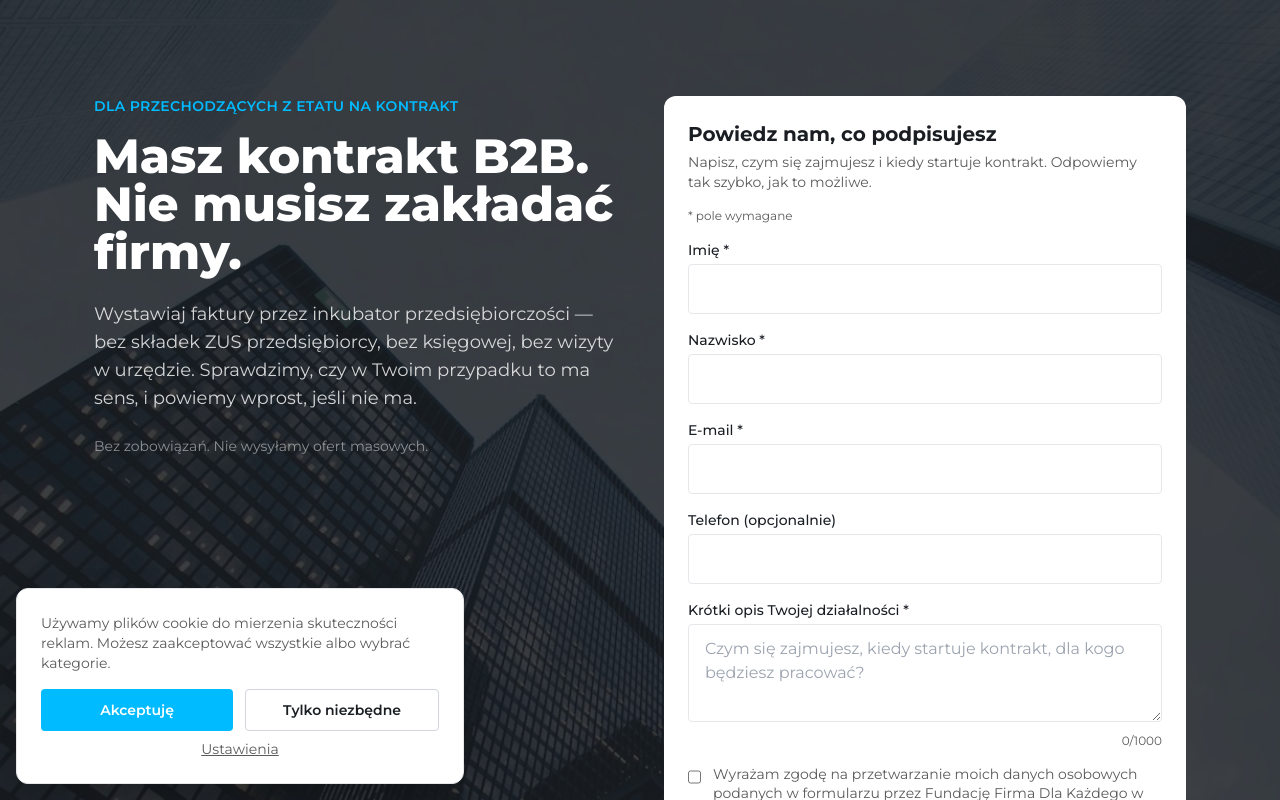
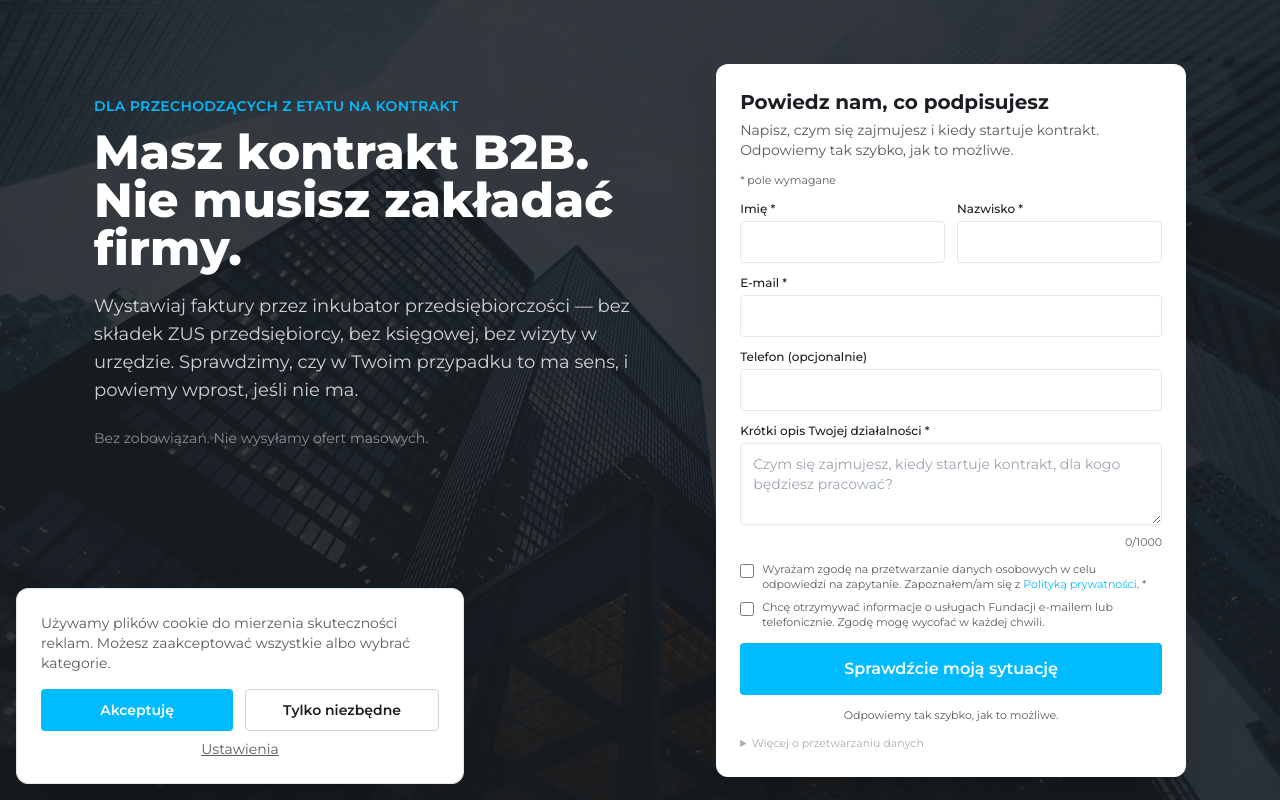
Before and after one commit to malpamalpam/fdk-landing, a Next.js app: page /lp/landing1 in a window 1280 px wide. Shown: the top 800 px of the page. Built offline with nearby package versions, Linux system fonts and the light colour scheme; no server answers.

Commit message:
feat: form in hero above the fold, remove bottom form, compact layout

```diff
--- a/src/components/LandingTemplate.tsx
+++ b/src/components/LandingTemplate.tsx
@@ -26,6 +26,26 @@ function useFadeIn(ref: React.RefObject<HTMLElement | null>) {
   }, [ref]);
 }
 
+function ScrollToFormLink({ label, className }: { label: string; className?: string }) {
+  return (
+    <a
+      href="#formularz"
+      onClick={(e) => {
+        e.preventDefault();
+        const el = document.getElementById('formularz');
+        if (el) {
+          el.scrollIntoView({ behavior: 'smooth' });
+          const firstInput = el.querySelector<HTMLInputElement>('input:not([type=hidden]):not([tabindex="-1"])');
+          firstInput?.focus({ preventScroll: true });
+        }
+      }}
+      className={className}
+    >
+      {label}
+    </a>
+  );
+}
+
 export default function LandingTemplate({ landing }: { landing: LandingContent }) {
   const pageRef = useRef<HTMLDivElement>(null);
   useFadeIn(pageRef);
@@ -35,26 +55,28 @@ export default function LandingTemplate({ landing }: { landing: LandingContent }
     pushEvent(EVENTS.pageView, { landing_slug: landing.slug, segment: landing.segment });
   }, [landing.slug, landing.segment]);
 
+  const ctaClass = 'inline-flex items-center justify-center bg-brand hover:bg-brandDark text-white font-semibold px-8 py-4 rounded-[4px] transition-colors text-lg';
+
   return (
     <div ref={pageRef}>
-      {/* ── Hero ── */}
-      <section className="relative bg-ink text-white" id="hero">
+      {/* ── Hero with form ── */}
+      <section className="relative bg-ink text-white min-h-screen lg:min-h-[700px]" id="hero">
         <Image src="/hero.jpg" alt="" fill className="object-cover" priority sizes="100vw" />
-        <div className="absolute inset-0 bg-[rgba(26,30,35,0.85)]" aria-hidden="true" />
-        <div className="relative z-10 max-w-[1140px] mx-auto px-4 md:px-6 py-16 md:py-24">
-          <div className="grid grid-cols-1 lg:grid-cols-2 gap-12 items-start">
-            <div>
-              <p className="text-brand text-sm font-semibold uppercase tracking-wide mb-4">{landing.hero.eyebrow}</p>
-              <h1 className="text-3xl sm:text-4xl md:text-5xl font-extrabold leading-tight mb-6">{landing.hero.h1}</h1>
-              <p className="text-lg text-white/80 mb-6">{landing.hero.lead}</p>
-              <p className="text-white/50 text-sm mb-2">{landing.hero.trustLine}</p>
-              <a href="#formularz" className="inline-flex lg:hidden items-center bg-brand hover:bg-brandDark text-white font-semibold text-lg px-8 py-4 rounded-[4px] transition-colors mt-4">
-                {landing.hero.submitLabel}
-              </a>
+        <div className="absolute inset-0 bg-[rgba(26,30,35,0.87)]" aria-hidden="true" />
+        <div className="relative z-10 max-w-[1140px] mx-auto px-4 md:px-6 py-12 lg:py-16">
+          <div className="grid grid-cols-1 lg:grid-cols-[55fr_45fr] gap-8 lg:gap-12 items-start">
+            {/* Left — copy */}
+            <div className="lg:py-8">
+              <p className="text-brand text-sm font-semibold uppercase tracking-wide mb-3">{landing.hero.eyebrow}</p>
+              <h1 className="text-3xl sm:text-4xl lg:text-5xl font-extrabold leading-tight mb-5">{landing.hero.h1}</h1>
+              <p className="text-base lg:text-lg text-white/80 mb-4 lg:mb-6">{landing.hero.lead}</p>
+              <p className="text-white/50 text-sm hidden lg:block">{landing.hero.trustLine}</p>
             </div>
-            <div className="hidden lg:block bg-white rounded-[12px] p-6 text-ink">
-              <h2 className="text-xl font-bold mb-1">{landing.hero.formHeading}</h2>
-              <p className="text-body text-sm mb-4">{landing.hero.formIntro}</p>
+
+            {/* Right — form card */}
+            <div className="bg-white rounded-[12px] p-5 lg:p-6 text-ink shadow-2xl" id="formularz">
+              <h2 className="text-lg lg:text-xl font-bold mb-1">{landing.hero.formHeading}</h2>
+              <p className="text-body text-sm mb-3">{landing.hero.formIntro}</p>
               <LeadForm landing={landing} variant="hero" />
             </div>
           </div>
@@ -199,14 +221,12 @@ export default function LandingTemplate({ landing }: { landing: LandingContent }
         </div>
       </section>
 
-      {/* ── Final CTA + formularz ── */}
-      <section className="py-16 md:py-24 bg-white" id="formularz">
-        <div className="max-w-[600px] mx-auto px-4 md:px-6">
-          <h2 className="text-3xl md:text-4xl font-bold text-ink mb-3 fade-in-up">{landing.finalCta.title}</h2>
-          <p className="text-body mb-8 fade-in-up">{landing.finalCta.text}</p>
-          <div className="fade-in-up">
-            <LeadForm landing={landing} variant="full" />
-          </div>
+      {/* ── Final CTA — scroll to hero form ── */}
+      <section className="py-16 md:py-24 bg-white">
+        <div className="max-w-[600px] mx-auto px-4 md:px-6 text-center fade-in-up">
+          <h2 className="text-3xl md:text-4xl font-bold text-ink mb-3">{landing.finalCta.title}</h2>
+          <p className="text-body mb-8">{landing.finalCta.text}</p>
+          <ScrollToFormLink label={landing.finalCta.submitLabel} className={ctaClass} />
         </div>
       </section>
 
--- a/src/components/LeadForm.tsx
+++ b/src/components/LeadForm.tsx
@@ -34,7 +34,7 @@ type FormData = z.infer<ReturnType<typeof makeSchema>>;
 
 export default function LeadForm({
   landing,
-  variant = 'full',
+  variant = 'hero',
 }: {
   landing: LandingContent;
   variant?: 'hero' | 'full';
@@ -45,7 +45,6 @@ export default function LeadForm({
   const timestampRef = useRef(Date.now());
 
   const schema = makeSchema();
-
   const {
     register,
     handleSubmit,
@@ -56,7 +55,7 @@ export default function LeadForm({
     defaultValues: { consent_rodo: undefined, consent_marketing: false, website: '', phone: '' },
   });
 
-  const descriptionValue = watch('description') || '';
+  const descVal = watch('description') || '';
 
   const handleFormFocus = () => {
     if (!formStarted) {
@@ -65,11 +64,8 @@ export default function LeadForm({
     }
   };
 
-  const submitLabel = variant === 'hero' ? landing.hero.submitLabel : landing.finalCta.submitLabel;
-
   const onSubmit = async (data: FormData) => {
     setServerError('');
-
     const eventId = crypto.randomUUID();
     const ft = getFirstTouch();
     const lt = getLastTouch();
@@ -111,10 +107,8 @@ export default function LeadForm({
         headers: { 'Content-Type': 'application/json' },
         body: JSON.stringify(payload),
       });
-
       const result = await res.json();
       if (result.ok) {
-        // Store for thank-you page events
         sessionStorage.setItem('fdk_lp_event_id', eventId);
         sessionStorage.setItem('fdk_lp_slug', landing.slug);
         sessionStorage.setItem('fdk_lp_segment', landing.segment);
@@ -130,133 +124,131 @@ export default function LeadForm({
     }
   };
 
-  // ── Success state ──
+  // ── Success ──
   if (success) {
     return (
-      <div className="bg-brand/5 border border-brand/20 rounded-[12px] p-6 text-center">
-        <h3 className="text-2xl font-bold text-ink mb-3">Dziękujemy za wiadomość!</h3>
-        <p className="text-body">
+      <div className="bg-brand/5 border border-brand/20 rounded-[12px] p-6 text-center min-h-[300px] flex flex-col items-center justify-center">
+        <h3 className="text-xl font-bold text-ink mb-3">Dziękujemy za wiadomość!</h3>
+        <p className="text-body text-sm">
           Otrzymaliśmy Twoje zgłoszenie i niezwłocznie się z Tobą skontaktujemy.
-          Potwierdzenie wysłaliśmy na adres <strong>{success}</strong>.
+          Potwierdzenie wysłaliśmy na adres <strong className="text-ink">{success}</strong>.
         </p>
       </div>
     );
   }
 
-  const inputCls = 'w-full px-4 py-3 border border-gray-200 rounded-[4px] text-ink bg-white focus:outline-none focus:ring-2 focus:ring-brand focus:border-transparent transition-shadow';
-  const labelCls = 'block text-sm font-medium text-ink mb-1';
-  const errCls = 'text-red-500 text-sm mt-1';
+  const inp = 'w-full px-3 py-2.5 border border-gray-200 rounded-[4px] text-ink text-sm bg-white focus:outline-none focus:ring-2 focus:ring-brand focus:border-transparent transition-shadow';
+  const lbl = 'block text-xs font-medium text-ink mb-1';
+  const err = 'text-red-500 text-xs mt-0.5';
 
   return (
-    <form onSubmit={handleSubmit(onSubmit)} noValidate className="space-y-4" onFocus={handleFormFocus}>
-      <p className="text-xs text-body mb-2">* pole wymagane</p>
+    <form onSubmit={handleSubmit(onSubmit)} noValidate className="space-y-3" onFocus={handleFormFocus}>
+      <p className="text-[11px] text-body">* pole wymagane</p>
 
-      {/* Honeypot — invisible to users */}
+      {/* Honeypot */}
       <div style={{ position: 'absolute', left: '-9999px', top: '-9999px' }} aria-hidden="true">
         <label htmlFor={`hp-${variant}`}>Website</label>
         <input id={`hp-${variant}`} type="text" tabIndex={-1} autoComplete="off" {...register('website')} />
       </div>
 
-      {/* Imię */}
+      {/* Imię + Nazwisko — one row */}
+      <div className="grid grid-cols-2 gap-3">
         <div>
-        <label htmlFor={`fn-${variant}`} className={labelCls}>Imię *</label>
-        <input id={`fn-${variant}`} type="text" autoComplete="given-name" className={inputCls} {...register('firstName')} aria-invalid={!!errors.firstName} aria-describedby={errors.firstName ? `fn-err-${variant}` : undefined} />
-        {errors.firstName && <p id={`fn-err-${variant}`} className={errCls} role="alert">{errors.firstName.message}</p>}
+          <label htmlFor={`fn-${variant}`} className={lbl}>Imię *</label>
+          <input id={`fn-${variant}`} type="text" autoComplete="given-name" className={inp} {...register('firstName')} aria-invalid={!!errors.firstName} aria-describedby={errors.firstName ? `fn-e-${variant}` : undefined} />
+          {errors.firstName && <p id={`fn-e-${variant}`} className={err} role="alert">{errors.firstName.message}</p>}
         </div>
-
-      {/* Nazwisko */}
         <div>
-        <label htmlFor={`ln-${variant}`} className={labelCls}>Nazwisko *</label>
-        <input id={`ln-${variant}`} type="text" autoComplete="family-name" className={inputCls} {...register('lastName')} aria-invalid={!!errors.lastName} aria-describedby={errors.lastName ? `ln-err-${variant}` : undefined} />
-        {errors.lastName && <p id={`ln-err-${variant}`} className={errCls} role="alert">{errors.lastName.message}</p>}
+          <label htmlFor={`ln-${variant}`} className={lbl}>Nazwisko *</label>
+          <input id={`ln-${variant}`} type="text" autoComplete="family-name" className={inp} {...register('lastName')} aria-invalid={!!errors.lastName} aria-describedby={errors.lastName ? `ln-e-${variant}` : undefined} />
+          {errors.lastName && <p id={`ln-e-${variant}`} className={err} role="alert">{errors.lastName.message}</p>}
+        </div>
       </div>
 
       {/* E-mail */}
       <div>
-        <label htmlFor={`em-${variant}`} className={labelCls}>E-mail *</label>
-        <input id={`em-${variant}`} type="email" autoComplete="email" className={inputCls} {...register('email')} aria-invalid={!!errors.email} aria-describedby={errors.email ? `em-err-${variant}` : undefined} />
-        {errors.email && <p id={`em-err-${variant}`} className={errCls} role="alert">{errors.email.message}</p>}
+        <label htmlFor={`em-${variant}`} className={lbl}>E-mail *</label>
+        <input id={`em-${variant}`} type="email" autoComplete="email" className={inp} {...register('email')} aria-invalid={!!errors.email} aria-describedby={errors.email ? `em-e-${variant}` : undefined} />
+        {errors.email && <p id={`em-e-${variant}`} className={err} role="alert">{errors.email.message}</p>}
       </div>
 
-      {/* Telefon (opcjonalnie) */}
+      {/* Telefon */}
       <div>
-        <label htmlFor={`ph-${variant}`} className={labelCls}>Telefon (opcjonalnie)</label>
-        <input id={`ph-${variant}`} type="tel" autoComplete="tel" className={inputCls} {...register('phone')} />
+        <label htmlFor={`ph-${variant}`} className={lbl}>Telefon (opcjonalnie)</label>
+        <input id={`ph-${variant}`} type="tel" autoComplete="tel" className={inp} {...register('phone')} />
       </div>
 
-      {/* Opis działalności */}
+      {/* Opis */}
       <div>
-        <label htmlFor={`desc-${variant}`} className={labelCls}>Krótki opis Twojej działalności *</label>
+        <label htmlFor={`desc-${variant}`} className={lbl}>Krótki opis Twojej działalności *</label>
         <textarea
           id={`desc-${variant}`}
-          rows={variant === 'hero' ? 3 : 4}
-          className={`${inputCls} resize-y`}
+          rows={3}
+          className={`${inp} resize-y`}
           placeholder={landing.form.descriptionPlaceholder}
           {...register('description')}
           aria-invalid={!!errors.description}
-          aria-describedby={errors.description ? `desc-err-${variant}` : `desc-count-${variant}`}
+          aria-describedby={errors.description ? `desc-e-${variant}` : `desc-c-${variant}`}
         />
-        <div className="flex justify-between items-start mt-1">
-          {errors.description ? (
-            <p id={`desc-err-${variant}`} className={errCls} role="alert">{errors.description.message}</p>
-          ) : <span />}
-          <span id={`desc-count-${variant}`} className={`text-xs ${descriptionValue.length > DESC_MAX ? 'text-red-500' : 'text-body'}`}>
-            {descriptionValue.length}/{DESC_MAX}
-          </span>
+        <div className="flex justify-between mt-0.5">
+          {errors.description ? <p id={`desc-e-${variant}`} className={err} role="alert">{errors.description.message}</p> : <span />}
+          <span id={`desc-c-${variant}`} className={`text-[11px] ${descVal.length > DESC_MAX ? 'text-red-500' : 'text-body'}`}>{descVal.length}/{DESC_MAX}</span>
         </div>
       </div>
 
-      {/* Zgoda RODO */}
-      <div className="flex items-start gap-3">
-        <input id={`rodo-${variant}`} type="checkbox" className="mt-1 w-4 h-4 rounded border-gray-300 text-brand focus:ring-brand" {...register('consent_rodo')} aria-invalid={!!errors.consent_rodo} aria-describedby={errors.consent_rodo ? `rodo-err-${variant}` : undefined} />
-        <label htmlFor={`rodo-${variant}`} className="text-sm text-body leading-snug">
-          Wyrażam zgodę na przetwarzanie moich danych osobowych podanych w formularzu przez Fundację Firma Dla Każdego w celu udzielenia odpowiedzi na moje zapytanie. Zapoznałem/am się z{' '}
+      {/* Zgody — compact */}
+      <div className="space-y-2">
+        <label className="flex items-start gap-2 text-[11px] text-body leading-snug cursor-pointer">
+          <input type="checkbox" className="mt-0.5 w-3.5 h-3.5 rounded border-gray-300 text-brand focus:ring-brand flex-shrink-0" {...register('consent_rodo')} aria-invalid={!!errors.consent_rodo} aria-describedby={errors.consent_rodo ? `rodo-e-${variant}` : undefined} />
+          <span>
+            Wyrażam zgodę na przetwarzanie danych osobowych w celu odpowiedzi na zapytanie. Zapoznałem/am się z{' '}
             <a href="https://firmadlakazdego.pl/polityka-prywatnosci/" target="_blank" rel="noopener noreferrer" className="text-brand hover:underline">Polityką prywatności</a>. *
+          </span>
         </label>
-      </div>
-      {errors.consent_rodo && <p id={`rodo-err-${variant}`} className={errCls} role="alert">{errors.consent_rodo.message}</p>}
+        {errors.consent_rodo && <p id={`rodo-e-${variant}`} className={err} role="alert">{errors.consent_rodo.message}</p>}
 
-      {/* Zgoda marketingowa */}
-      <div className="flex items-start gap-3">
-        <input id={`mkt-${variant}`} type="checkbox" className="mt-1 w-4 h-4 rounded border-gray-300 text-brand focus:ring-brand" {...register('consent_marketing')} />
-        <label htmlFor={`mkt-${variant}`} className="text-sm text-body leading-snug">
-          Chcę otrzymywać informacje o usługach Fundacji e-mailem lub telefonicznie. Zgodę mogę wycofać w każdej chwili.
+        <label className="flex items-start gap-2 text-[11px] text-body leading-snug cursor-pointer">
+          <input type="checkbox" className="mt-0.5 w-3.5 h-3.5 rounded border-gray-300 text-brand focus:ring-brand flex-shrink-0" {...register('consent_marketing')} />
+          <span>Chcę otrzymywać informacje o usługach Fundacji e-mailem lub telefonicznie. Zgodę mogę wycofać w każdej chwili.</span>
         </label>
       </div>
 
-      {/* Błąd serwera */}
-      {serverError && <p className="text-red-500 text-sm" role="alert" aria-live="assertive">{serverError}</p>}
+      {/* Error */}
+      {serverError && <p className="text-red-500 text-xs" role="alert" aria-live="assertive">{serverError}</p>}
 
       {/* Submit */}
       <button
         type="submit"
         disabled={isSubmitting}
-        className="w-full bg-brand hover:bg-brandDark disabled:opacity-60 text-white font-semibold text-lg py-4 rounded-[4px] transition-colors flex items-center justify-center gap-2"
+        className="w-full bg-brand hover:bg-brandDark disabled:opacity-60 text-white font-semibold py-3.5 rounded-[4px] transition-colors flex items-center justify-center gap-2 text-base"
       >
         {isSubmitting ? (
           <>
-            <svg className="animate-spin h-5 w-5" viewBox="0 0 24 24" fill="none" aria-hidden="true">
+            <svg className="animate-spin h-4 w-4" viewBox="0 0 24 24" fill="none" aria-hidden="true">
               <circle className="opacity-25" cx="12" cy="12" r="10" stroke="currentColor" strokeWidth="4" />
               <path className="opacity-75" fill="currentColor" d="M4 12a8 8 0 018-8V0C5.373 0 0 5.373 0 12h4z" />
             </svg>
             Wysyłanie…
           </>
         ) : (
-          submitLabel
+          landing.hero.submitLabel
         )}
       </button>
 
-      <p className="text-sm text-body text-center">Odpowiemy tak szybko, jak to możliwe.</p>
+      <p className="text-[11px] text-body text-center">Odpowiemy tak szybko, jak to możliwe.</p>
 
-      {/* Klauzula informacyjna */}
-      <div className="text-[11px] text-body/60 leading-relaxed mt-4 border-t border-gray-100 pt-4">
-        Administratorem danych osobowych jest [FDK: pełna nazwa Fundacji], z siedzibą pod adresem [FDK: adres], e-mail: [FDK: adres e-mail kontaktowy].
+      {/* Klauzula informacyjna — collapsible */}
+      <details className="text-[10px] text-body/50 leading-relaxed">
+        <summary className="cursor-pointer hover:text-body text-[11px]">Więcej o przetwarzaniu danych</summary>
+        <p className="mt-2">
+          Administratorem danych osobowych jest Fundacja Firma Dla Każdego, ul. Lwowska 17/4, 00-660 Warszawa, e-mail: kontakt@firmadlakazdego.pl (NIP: 5252625624).
           Dane przetwarzane są w celu odpowiedzi na zapytanie (art. 6 ust. 1 lit. b RODO) oraz, w przypadku wyrażenia zgody, w celach marketingowych (art. 6 ust. 1 lit. a RODO).
-        Dane przechowywane będą przez okres niezbędny do realizacji celu przetwarzania, nie dłużej niż [FDK: okres przechowywania].
-        Przysługuje Ci prawo dostępu do danych, ich sprostowania, usunięcia, ograniczenia przetwarzania, przenoszenia oraz wniesienia sprzeciwu wobec przetwarzania.
-        Zgodę na marketing możesz wycofać w każdej chwili. Masz prawo wniesienia skargi do Prezesa Urzędu Ochrony Danych Osobowych.
+          Dane przechowywane będą przez okres niezbędny do realizacji celu przetwarzania.
+          Przysługuje Ci prawo dostępu do danych, ich sprostowania, usunięcia, ograniczenia przetwarzania, przenoszenia oraz wniesienia sprzeciwu.
+          Zgodę na marketing możesz wycofać w każdej chwili. Masz prawo wniesienia skargi do Prezesa UODO.
           Szczegóły w <a href="https://firmadlakazdego.pl/polityka-prywatnosci/" target="_blank" rel="noopener noreferrer" className="underline hover:text-ink">Polityce prywatności</a>.
-      </div>
+        </p>
+      </details>
     </form>
   );
 }
```
Lines whose indentation alone changed are shown as unchanged.
